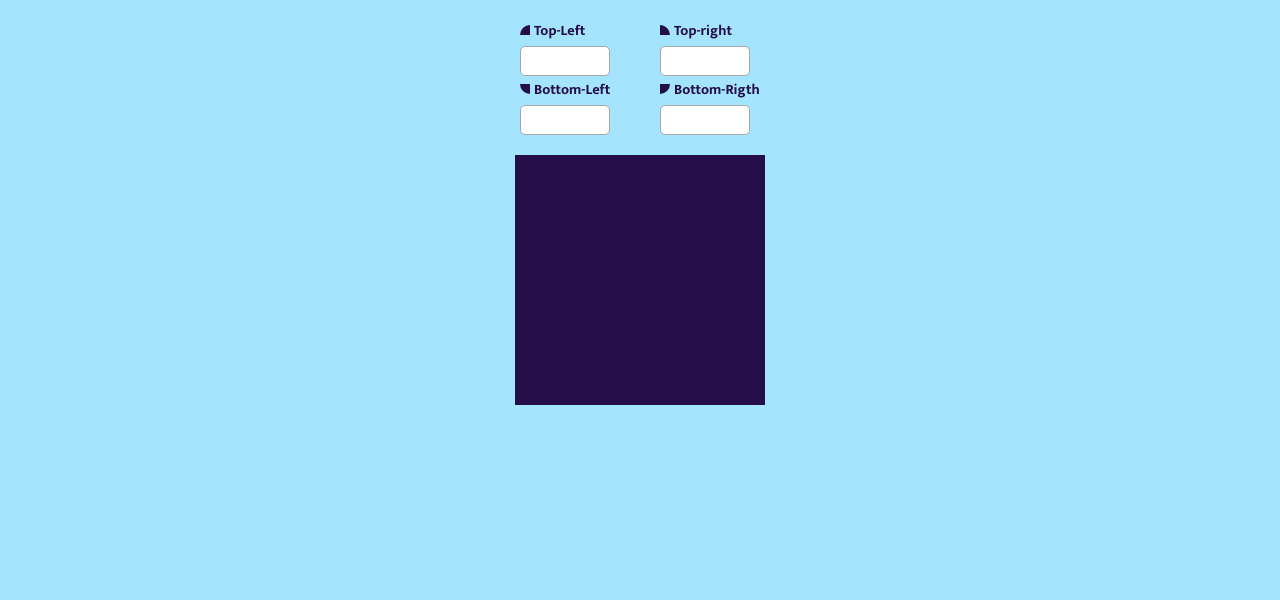
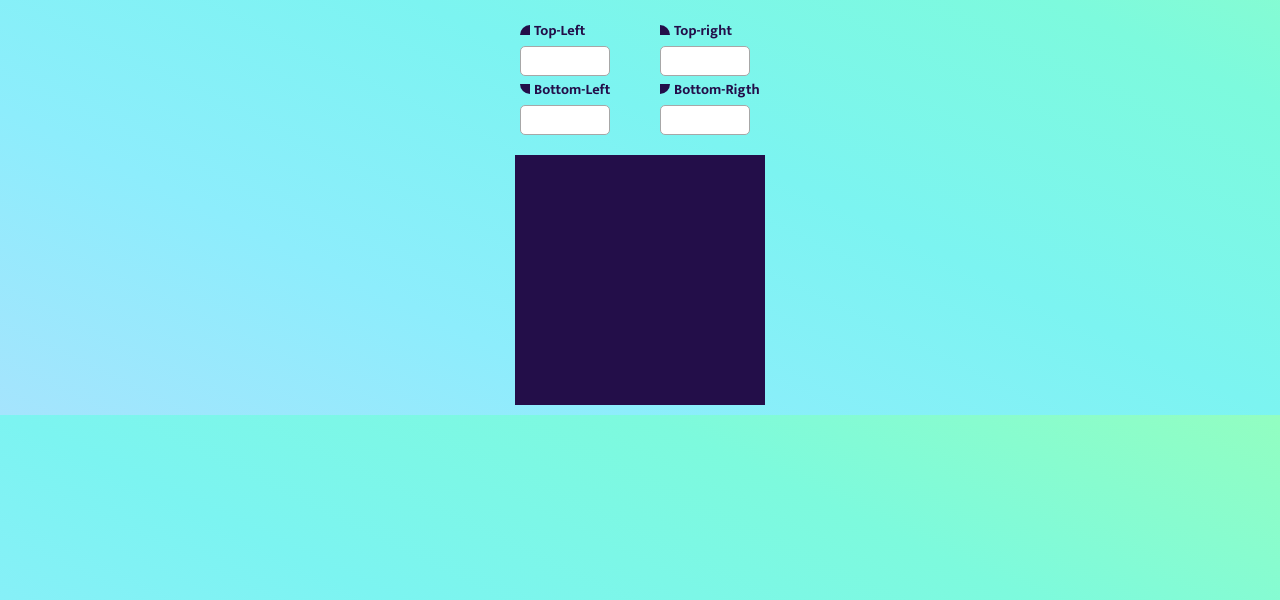
Before and after one commit to Rick-Farias/Gerador-de-Bordas, a plain HTML site: page index.html in a window 1280 px wide. Shown: the part 200-800 px from the top of the page. Drawn offline with Linux system fonts and the light colour scheme.

Commit message:
Update style.css

```diff
--- a/style.css
+++ b/style.css
@@ -5,7 +5,7 @@
     text-decoration: none;
 }
 body{
-    background-color: rgb(165, 228, 253);
+    background-image: linear-gradient(to right top, #a5e4fd, #8dedfc, #7cf4f1, #7dfadd, #92fec1);
     font-family: 'Mukta', 'Poppins', Arial, Helvetica, sans-serif ;
 }
 .container{
```
